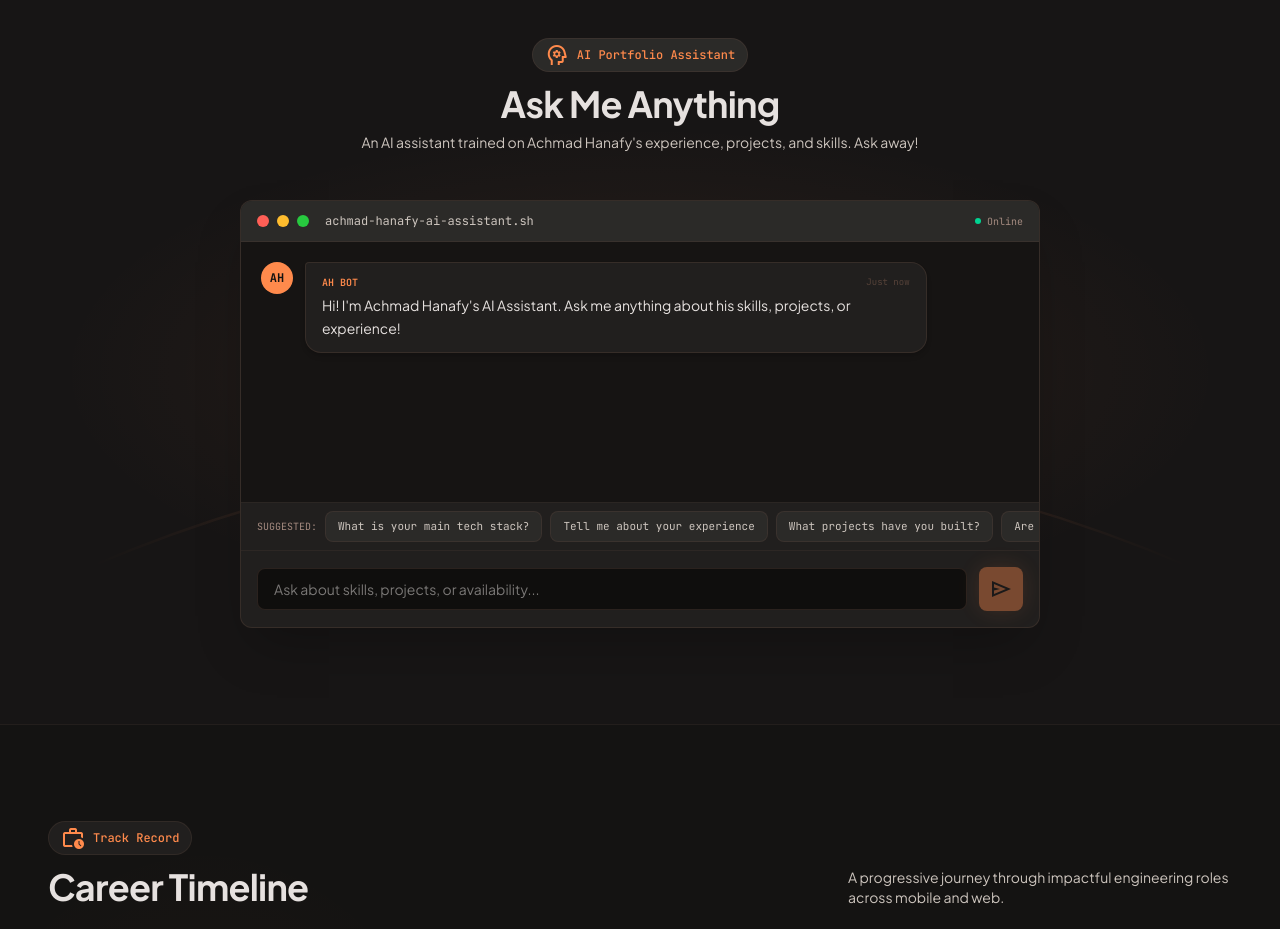
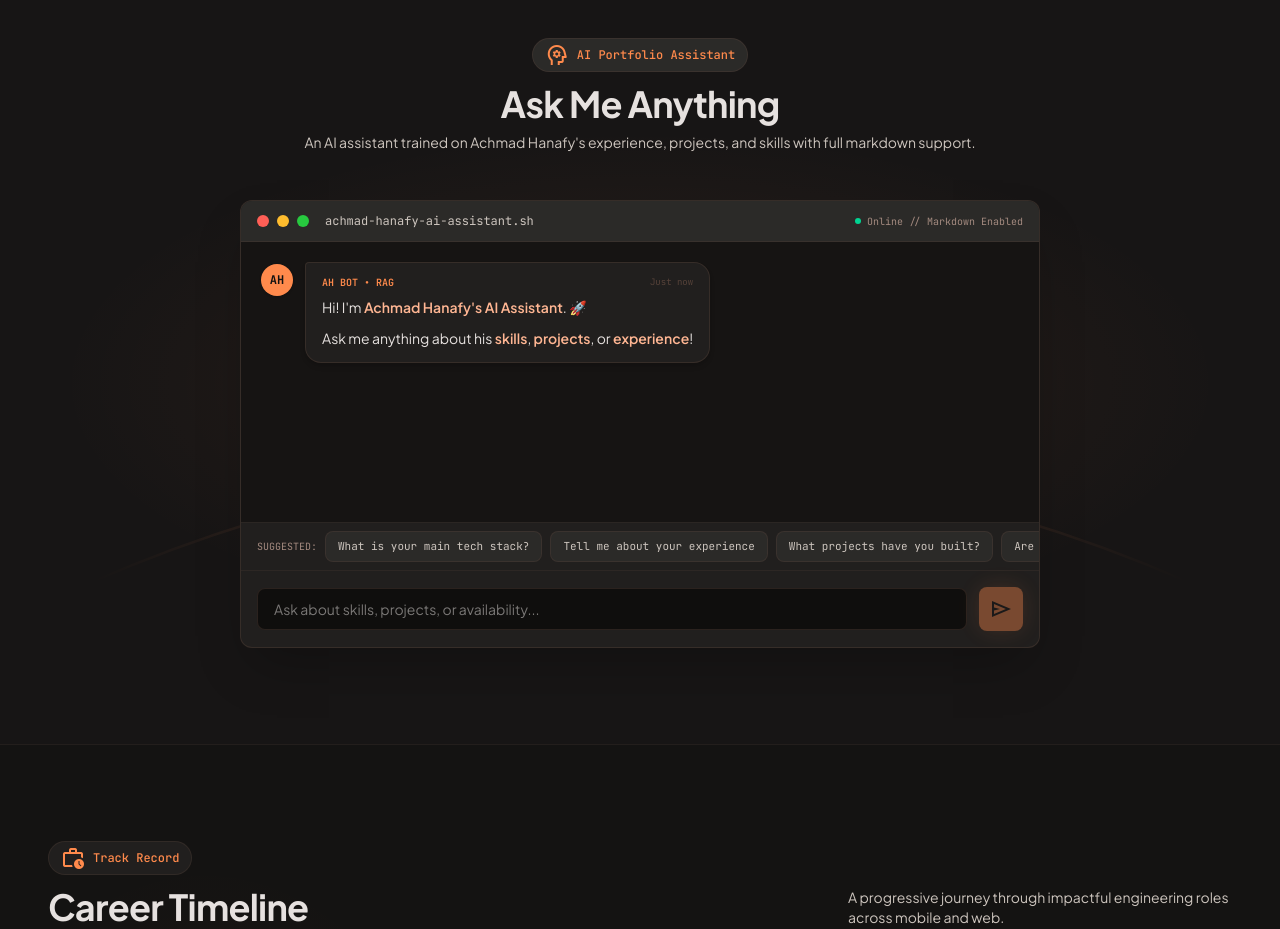
Before and after one commit to achmadhanafy/portofolio-v3, a Next.js app: page / in a window 1280 px wide. Shown: the part 880-1809 px from the top of the page. Built offline with nearby package versions, Linux system fonts and the light colour scheme.

Commit message:
feat: change profile img

```diff
--- a/src/components/portfolio/ChatbotSection.tsx
+++ b/src/components/portfolio/ChatbotSection.tsx
@@ -2,6 +2,8 @@
 
 import { useState, useRef, useEffect } from "react";
 import { motion, AnimatePresence } from "framer-motion";
+import ReactMarkdown from "react-markdown";
+import remarkGfm from "remark-gfm";
 
 interface Message {
   id: string;
@@ -34,7 +36,7 @@ export default function ChatbotSection({ name, about }: ChatbotSectionProps) {
     {
       id: "welcome",
       role: "bot",
-      text: `Hi! I'm ${name}'s AI Assistant. Ask me anything about his skills, projects, or experience!`,
+      text: `Hi! I'm **${name}'s AI Assistant**. 🚀\n\nAsk me anything about his **skills**, **projects**, or **experience**!`,
       ts: "Just now",
     },
   ]);
@@ -82,7 +84,7 @@ export default function ChatbotSection({ name, about }: ChatbotSectionProps) {
           {
             id: Date.now().toString() + "_bot",
             role: "bot",
-            text: data.response || "I couldn't process that. Try again!",
+            text: data.response || "I couldn't process that. Please try again!",
             ts: now(),
           },
         ]);
@@ -90,7 +92,7 @@ export default function ChatbotSection({ name, about }: ChatbotSectionProps) {
         throw new Error("API error");
       }
     } catch {
-      // Fallback local response
+      // Fallback local response with rich markdown formatting
       const localResponse = buildLocalResponse(text);
       setMessages((prev) => [
         ...prev,
@@ -108,19 +110,19 @@ export default function ChatbotSection({ name, about }: ChatbotSectionProps) {
 
   const buildLocalResponse = (q: string): string => {
     const lower = q.toLowerCase();
-    if (lower.includes("stack") || lower.includes("tech")) {
-      return `${name}'s core stack: React Native, Flutter (mobile), Next.js / TypeScript (web), Swift UIKit (iOS), and Node.js / Express (backend). He's also proficient in Redux, Firebase, and Git workflows.`;
+    if (lower.includes("stack") || lower.includes("tech") || lower.includes("skill")) {
+      return `### 🛠️ Core Technical Stack\n\n**${name}**'s primary architectural toolkit includes:\n\n- 📱 **Mobile Development:** \`React Native\`, \`Flutter\`, \`Swift (UIKit)\`, \`Expo\`\n- 🌐 **Frontend Development:** \`Next.js\`, \`React\`, \`TypeScript\`, \`Tailwind CSS\`, \`Storybook\`\n- ⚙️ **Backend & Tools:** \`Node.js\`, \`Express\`, \`Redux\`, \`Firebase\`, \`Git\`\n\n> Specialized in building scalable architectures, dynamic theming, and native bridges with fluid 120fps animations.`;
     }
-    if (lower.includes("experience") || lower.includes("work")) {
-      return `${name} has 4+ years of professional experience as a Mobile & Frontend Developer at companies like CODE Development Indonesia, Farmbyte (Malaysia), Paramatech, and ASEAN Fintech Group.`;
+    if (lower.includes("experience") || lower.includes("work") || lower.includes("career")) {
+      return `### 💼 Professional Journey\n\n**${name}** has **4+ years** of professional experience delivering high-impact software:\n\n1. **CODE Development Indonesia** *(Jul 2023 – Present)*  \n   *Mobile Software Developer* — Cross-platform client apps (React Native, Flutter, Swift), e-commerce and streaming.\n2. **Farmbyte (Malaysia)** *(Oct 2024 – Sep 2025)*  \n   *Mobile Developer (Freelance)* — Marketplace apps, custom \`rn-adaptbyte\` library, and Unistyles integration.\n3. **Paramatech** *(May 2022 – Jul 2023)*  \n   *Frontend Developer* — Life by IFG, administrative portals, Next.js, and React Native.\n4. **ASEAN Fintech Group** *(Mar 2022 – May 2022)*  \n   *Fullstack Developer* — GatsbyJS, TypeORM, REST APIs, and database migrations.`;
     }
-    if (lower.includes("project")) {
-      return `Notable projects include Life by IFG, Farmbyte Grow, One by IFG, Astraotoshop, and a custom React Native library called RN Adaptbyte published on NPM!`;
+    if (lower.includes("project") || lower.includes("app") || lower.includes("build")) {
+      return `### 🚀 Featured Production Projects\n\nHere are notable systems built and maintained by **${name}**:\n\n- 📱 **Life by IFG** — Official digital insurance hub with policy subscription management.\n- 🌾 **Farmbyte Grow** — Comprehensive seller center app for Malaysian farmers.\n- 🔧 **Astraotoshop** — Automotive spare parts marketplace by Astra Otoparts.\n- 📦 **RN Adaptbyte** — Custom reusable UI component library published on [NPM](https://www.npmjs.com/package/rn-adaptbyte).\n- 📹 **Nuun** — Smart CCTV device connection and real-time motion detection monitoring.\n\nExplore full details in the [Projects section](#projects) above!`;
     }
-    if (lower.includes("available") || lower.includes("open") || lower.includes("hire")) {
-      return `${name} is currently open to new opportunities! Feel free to reach out via the contact section below or directly at achmadhanafy@gmail.com.`;
+    if (lower.includes("available") || lower.includes("open") || lower.includes("hire") || lower.includes("contact")) {
+      return `### ✨ Availability & Contact\n\n**${name}** is currently **open to new opportunities** for Mobile & Frontend engineering roles!\n\n- 📧 **Direct Email:** [achmadhanafy@gmail.com](mailto:achmadhanafy@gmail.com)\n- 📍 **Location:** Bogor / Jakarta, Indonesia (Open to Remote & Hybrid)\n- 💬 You can also drop a quick message directly in the [Contact section](#contact) below.`;
     }
-    return `${about} Feel free to ask more specific questions about his skills, projects, or experience!`;
+    return `${about}\n\nFeel free to ask for specific details about his **tech stack**, **projects**, or **experience**!`;
   };
 
   return (
@@ -204,7 +206,7 @@ export default function ChatbotSection({ name, about }: ChatbotSectionProps) {
           </h2>
           <p className="text-sm mt-2" style={{ color: "#cdc5be" }}>
             An AI assistant trained on {name}&apos;s experience, projects, and
-            skills. Ask away!
+            skills with full markdown support.
           </p>
         </motion.div>
 
@@ -239,11 +241,12 @@ export default function ChatbotSection({ name, about }: ChatbotSectionProps) {
                 {name.toLowerCase().replace(" ", "-")}-ai-assistant.sh
               </span>
             </div>
-            <div className="flex items-center gap-1.5 text-[10px] text-[#a58b80]"
+            <div
+              className="flex items-center gap-1.5 text-[10px] text-[#a58b80]"
               style={{ fontFamily: "var(--font-jetbrains-mono), monospace" }}
             >
               <span className="w-1.5 h-1.5 rounded-full bg-emerald-400" />
-              Online
+              Online // Markdown Enabled
             </div>
           </div>
 
@@ -252,8 +255,8 @@ export default function ChatbotSection({ name, about }: ChatbotSectionProps) {
             ref={chatRef}
             className="p-5 space-y-4 overflow-y-auto no-scrollbar"
             style={{
-              minHeight: 260,
-              maxHeight: 420,
+              minHeight: 280,
+              maxHeight: 440,
               background: "rgba(15,14,13,0.6)",
             }}
           >
@@ -270,7 +273,7 @@ export default function ChatbotSection({ name, about }: ChatbotSectionProps) {
                 >
                   {msg.role === "bot" && (
                     <div
-                      className="w-8 h-8 rounded-full flex items-center justify-center text-xs font-bold shrink-0"
+                      className="w-8 h-8 rounded-full flex items-center justify-center text-xs font-bold shrink-0 mt-0.5 shadow-sm"
                       style={{
                         background: "#ff8a4c",
                         color: "#141312",
@@ -281,7 +284,7 @@ export default function ChatbotSection({ name, about }: ChatbotSectionProps) {
                     </div>
                   )}
                   <div
-                    className={`max-w-[82%] px-4 py-3 rounded-2xl ${
+                    className={`max-w-[85%] px-4 py-3 rounded-2xl ${
                       msg.role === "user"
                         ? "rounded-tr-sm"
                         : "rounded-tl-sm shadow-md"
@@ -289,43 +292,166 @@ export default function ChatbotSection({ name, about }: ChatbotSectionProps) {
                     style={{
                       background:
                         msg.role === "user" ? "#2b2a28" : "#211f1e",
-                      border:
-                        msg.role === "user"
-                          ? "1px solid rgba(86,66,57,0.4)"
-                          : "1px solid rgba(86,66,57,0.4)",
+                      border: "1px solid rgba(86,66,57,0.4)",
                       color: "#e6e1df",
                     }}
                   >
-                    <div className="flex items-center justify-between mb-1">
+                    <div className="flex items-center justify-between mb-1.5 gap-4">
                       <span
                         className="text-[10px] font-semibold"
                         style={{
                           color:
                             msg.role === "user" ? "#a58b80" : "#ff8a4c",
-                          fontFamily:
-                            "var(--font-jetbrains-mono), monospace",
+                          fontFamily: "var(--font-jetbrains-mono), monospace",
                         }}
                       >
-                        {msg.role === "user" ? "YOU" : `${initials} BOT`}
+                        {msg.role === "user" ? "YOU" : `${initials} BOT • RAG`}
                       </span>
                       <span
                         className="text-[9px]"
                         style={{
                           color: "#564239",
-                          fontFamily:
-                            "var(--font-jetbrains-mono), monospace",
+                          fontFamily: "var(--font-jetbrains-mono), monospace",
                         }}
                       >
                         {msg.ts}
                       </span>
                     </div>
-                    <p className="text-sm leading-relaxed" style={{ color: "#e6e1df" }}>
-                      {msg.text}
-                    </p>
+
+                    {/* Markdown Renderer for Bot and User */}
+                    <div className="text-sm leading-relaxed overflow-hidden">
+                      <ReactMarkdown
+                        remarkPlugins={[remarkGfm]}
+                        components={{
+                          p: ({ children }) => (
+                            <p className="mb-2 last:mb-0 leading-relaxed text-[#e6e1df]">
+                              {children}
+                            </p>
+                          ),
+                          strong: ({ children }) => (
+                            <strong className="font-semibold text-[#ffb693]">
+                              {children}
+                            </strong>
+                          ),
+                          em: ({ children }) => (
+                            <em className="italic text-[#cdc5be]">{children}</em>
+                          ),
+                          h1: ({ children }) => (
+                            <h1 className="text-base font-bold text-[#e6e1df] mb-2 mt-3 first:mt-0 pb-1 border-b border-[#564239]/30">
+                              {children}
+                            </h1>
+                          ),
+                          h2: ({ children }) => (
+                            <h2 className="text-sm font-bold text-[#e6e1df] mb-1.5 mt-2.5 first:mt-0">
+                              {children}
+                            </h2>
+                          ),
+                          h3: ({ children }) => (
+                            <h3 className="text-xs font-semibold text-[#ff8a4c] mb-1 mt-2 first:mt-0">
+                              {children}
+                            </h3>
+                          ),
+                          ul: ({ children }) => (
+                            <ul className="list-disc pl-5 mb-2.5 space-y-1 text-sm text-[#cdc5be] marker:text-[#ff8a4c]">
+                              {children}
+                            </ul>
+                          ),
+                          ol: ({ children }) => (
+                            <ol className="list-decimal pl-5 mb-2.5 space-y-1 text-sm text-[#cdc5be] marker:text-[#ff8a4c]">
+                              {children}
+                            </ol>
+                          ),
+                          li: ({ children }) => (
+                            <li className="leading-relaxed">{children}</li>
+                          ),
+                          blockquote: ({ children }) => (
+                            <blockquote className="border-l-2 border-[#ff8a4c] pl-3 my-2 text-xs italic text-[#cdc5be] bg-[#1c1b1a]/70 py-1.5 rounded-r">
+                              {children}
+                            </blockquote>
+                          ),
+                          code: ({ className, children, ...props }) => {
+                            const match = /language-(\w+)/.exec(className || "");
+                            const isInline = !match && !String(children).includes("\n");
+                            if (isInline) {
+                              return (
+                                <code
+                                  className="px-1.5 py-0.5 rounded text-[11px] bg-[#141312] border border-[#564239]/50 text-[#ffb693] font-mono"
+                                  style={{
+                                    fontFamily:
+                                      "var(--font-jetbrains-mono), monospace",
+                                  }}
+                                  {...props}
+                                >
+                                  {children}
+                                </code>
+                              );
+                            }
+                            return (
+                              <div className="my-2 rounded-lg overflow-hidden border border-[#564239]/40 bg-[#0f0e0d]">
+                                {match && (
+                                  <div className="px-3 py-1 bg-[#1c1b1a] border-b border-[#564239]/30 text-[10px] text-[#a58b80] font-mono flex items-center justify-between">
+                                    <span>{match[1]}</span>
+                                  </div>
+                                )}
+                                <pre className="p-3 overflow-x-auto text-xs text-[#e6e1df] font-mono leading-normal no-scrollbar">
+                                  <code
+                                    className={className}
+                                    style={{
+                                      fontFamily:
+                                        "var(--font-jetbrains-mono), monospace",
+                                    }}
+                                    {...props}
+                                  >
+                                    {children}
+                                  </code>
+                                </pre>
+                              </div>
+                            );
+                          },
+                          a: ({ href, children }) => (
+                            <a
+                              href={href}
+                              target={href?.startsWith("#") ? undefined : "_blank"}
+                              rel={href?.startsWith("#") ? undefined : "noopener noreferrer"}
+                              className="text-[#ff8a4c] underline decoration-[#ff8a4c]/40 hover:decoration-[#ff8a4c] font-medium transition-colors"
+                            >
+                              {children}
+                            </a>
+                          ),
+                          table: ({ children }) => (
+                            <div className="my-2.5 overflow-x-auto rounded border border-[#564239]/40 no-scrollbar">
+                              <table className="min-w-full divide-y divide-[#564239]/30 text-xs text-left">
+                                {children}
+                              </table>
+                            </div>
+                          ),
+                          thead: ({ children }) => (
+                            <thead className="bg-[#1c1b1a] text-[#ff8a4c]">
+                              {children}
+                            </thead>
+                          ),
+                          th: ({ children }) => (
+                            <th className="px-3 py-1.5 font-semibold text-[11px]">
+                              {children}
+                            </th>
+                          ),
+                          td: ({ children }) => (
+                            <td className="px-3 py-1.5 border-t border-[#564239]/20 text-[#cdc5be]">
+                              {children}
+                            </td>
+                          ),
+                          hr: () => (
+                            <hr className="my-2.5 border-[#564239]/30" />
+                          ),
+                        }}
+                      >
+                        {msg.text}
+                      </ReactMarkdown>
+                    </div>
                   </div>
                   {msg.role === "user" && (
                     <div
-                      className="w-8 h-8 rounded-full flex items-center justify-center text-xs font-bold shrink-0"
+                      className="w-8 h-8 rounded-full flex items-center justify-center text-xs font-bold shrink-0 mt-0.5"
                       style={{
                         background: "#363433",
                         color: "#a58b80",
```
